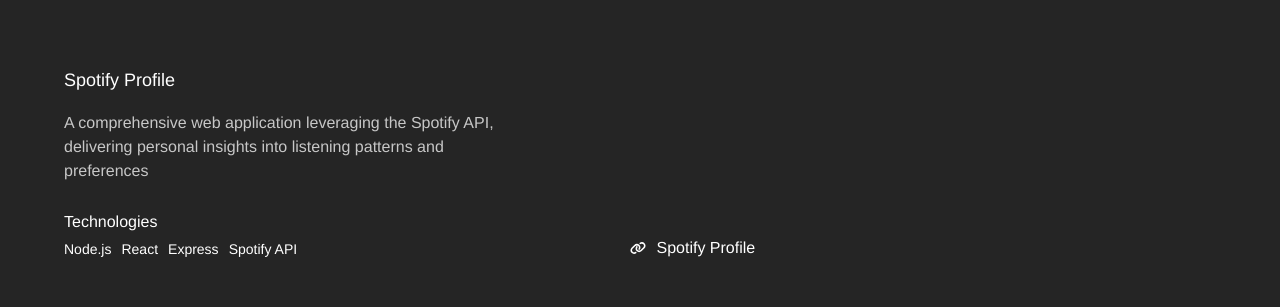
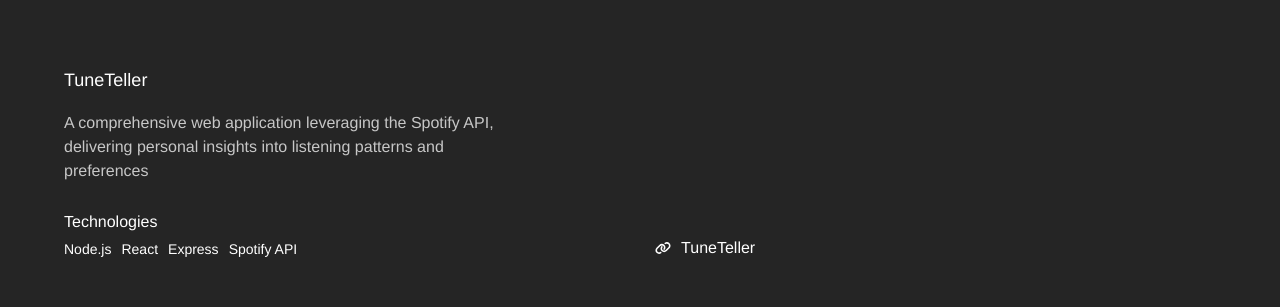
Before and after one commit to JvsonKee/Portfolio-Site, a React (Vite) app in the folder client/: page / in a window 1280 px wide. Shown: the part 2500-2807 px from the top of the page. Built offline with nearby package versions, Linux system fonts and the light colour scheme.

Commit message:
updated tune teller project

```diff
--- a/client/src/components/Projects/Projects.jsx
+++ b/client/src/components/Projects/Projects.jsx
@@ -13,10 +13,10 @@ import YSlide from "../../Animations/YSlide";
 const Projects = forwardRef((props, ref) => {
     const projects = [
         {
-            title: "Spotify Profile",
+            title: "TuneTeller",
             description: "A comprehensive web application leveraging the Spotify API, delivering personal insights into listening patterns and preferences",
             link: "https://github.com/JvsonKee/Spotify-Project",
-            linkName: "Spotify Profile",
+            linkName: "TuneTeller",
             technologies: ["Node.js", "React", "Express", "Spotify API"],
             images: [spotDesk, spotMob],
             type: 0
@@ -42,10 +42,12 @@ const Projects = forwardRef((props, ref) => {
     ]
 
     return (
-        <YSlide>
-            <ProjectsContainer ref={ref}>
+        <ProjectsContainer ref={ref}>
+            <YSlide>
                 <ProjectsWrapper>
-                    <Header first="Pro–" second="jects" colour="#ffffff"/>
+                    <YSlide>
+                        <Header first="Pro–" second="jects" colour="#ffffff"/>
+                    </YSlide>
                     <ProjectsList>
                         {
                             projects.map((project, i) => (
@@ -54,8 +56,8 @@ const Projects = forwardRef((props, ref) => {
                         }
                     </ProjectsList>
                 </ProjectsWrapper>
-            </ProjectsContainer>
-        </YSlide>
+            </YSlide>
+        </ProjectsContainer>
     )
 })
 
--- a/client/src/components/Projects/Projects.styled.js
+++ b/client/src/components/Projects/Projects.styled.js
@@ -14,7 +14,7 @@ export const ProjectsWrapper = styled.div`
     flex-direction: column;
     gap: 100px;
     width: 90%;
-    margin: 100px 0;
+    margin: 100px auto;
 `
 
 export const ProjectsList = styled.div`
```
